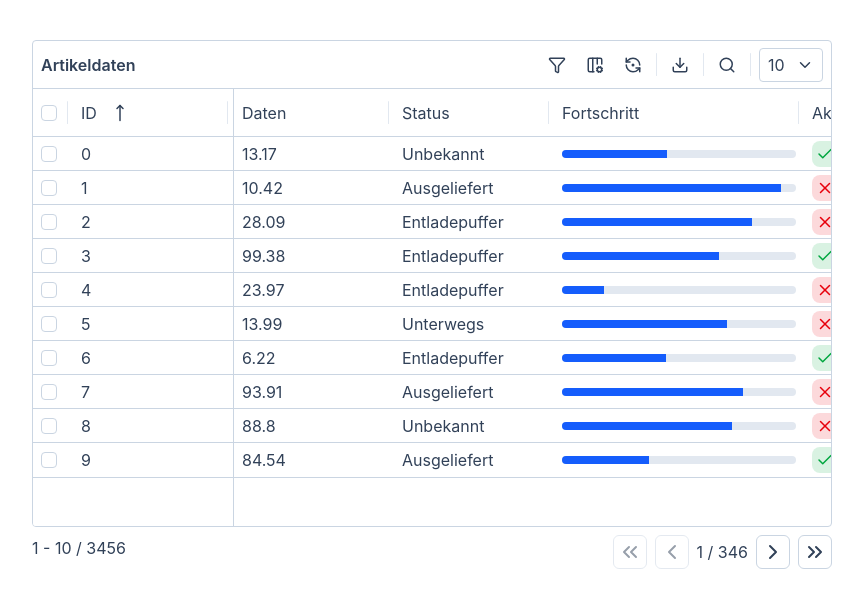
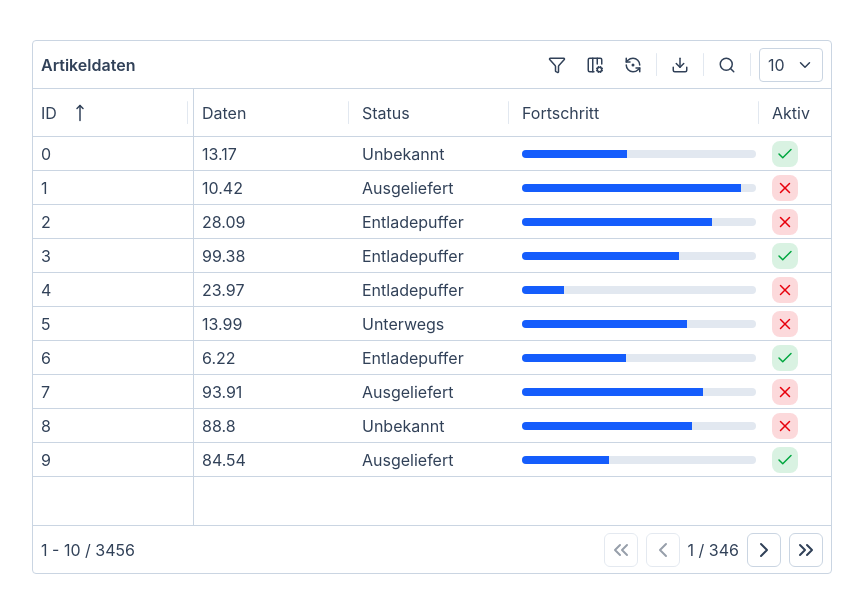
Before and after one commit to Prime0XX00/table, a React (Vite) app: page / in a window 1280 px wide. Shown: the top 612 px of the page, without its empty margins (8-871 px from the left). Built offline with nearby package versions, Linux system fonts and the light colour scheme.

Commit message:
column component, structure change

```diff
--- /dev/null
+++ b/src/table/Column.tsx
@@ -0,0 +1,69 @@
+import type {
+	CreateColumnUnion,
+	TableAction,
+	TableRow,
+	TableState,
+} from "../types";
+import Cell from "./Cell";
+import EmptyRow from "./EmptyRow";
+import Header from "./Header";
+
+interface ColumnProps<RowType> {
+	column: CreateColumnUnion<RowType>;
+	selectedRowIds: Set<number>;
+	paginatedRows: TableRow<RowType>[];
+	tableState: TableState<RowType>;
+	dispatch: (action: TableAction<RowType>) => void;
+}
+
+function Column<RowType>({ ...props }: ColumnProps<RowType>) {
+	return (
+		<div className="flex flex-col w-fit ">
+			{/* Header-Zelle */}
+			<div className="h-12 border-b border-slate-300">
+				<Header
+					tableState={props.tableState}
+					column={props.column}
+					dispatch={props.dispatch}
+				></Header>
+			</div>
+			{/* Body Zellen */}
+
+			{props.paginatedRows.map((row, rowIndex) => (
+				<div
+					className={`${props.selectedRowIds.has(row.__rowId) ? "bg-blue-50 hover:bg-blue-100" : "hover:bg-slate-100"} h-8.5 border-b border-slate-300 last:border-0 flex items-center`}
+				>
+					<Cell
+						key={`row-${rowIndex}-cell`}
+						column={props.column}
+						row={row}
+						tableState={props.tableState}
+					></Cell>
+				</div>
+			))}
+			{/*
+                Leere Zeilen, damit die Tabellenhöhe immer gleich bleibt.
+                Generiert diese, bis die Anzahl an Reihen pro Seite eingehalten wird.
+            */}
+			{props.paginatedRows.length < props.tableState.rowsPerPage &&
+				Array.from({
+					length:
+						props.tableState.rowsPerPage -
+						props.paginatedRows.length,
+				}).map((_, rowIndex) => (
+					<EmptyRow key={`row-empty-${rowIndex}`}></EmptyRow>
+				))}
+
+			<div
+				className="h-12 flex items-center justify-between px-2"
+				style={{
+					width:
+						props.tableState.columns.get(props.column.field)
+							?.width + "px",
+				}}
+			></div>
+		</div>
+	);
+}
+
+export default Column;
--- a/src/table/Pagination.tsx
+++ b/src/table/Pagination.tsx
@@ -15,7 +15,7 @@ interface PaginationProps<RowType> {
 
 function Pagination<RowType>({ ...props }: PaginationProps<RowType>) {
 	return (
-		<div className="flex gap-x-2 mt-2 items-center">
+		<div className="flex gap-x-2 items-center">
 			<Button
 				disabled={props.tableState.selectedPage <= 0}
 				onClick={() =>
--- a/src/table/Table.tsx
+++ b/src/table/Table.tsx
@@ -22,6 +22,7 @@ import EmptyRow from "./EmptyRow";
 import Cell from "./Cell";
 import Pagination from "./Pagination";
 import InfoBar from "./InfoBar";
+import Column from "./Column";
 
 interface TableProps<RowType extends Object> {
 	title: string;
@@ -818,138 +819,37 @@ function Table<RowType extends Object>({
 					Besteht aus Header, Körper und Footer.
 				*/}
 				<div className="relative max-w-full overflow-auto flex">
-					{/* Pinned */}
-					<div className="sticky left-0 top-0 h-full bg-white grid grid-cols-[1fr] divide-y divide-slate-300 z-1 border-r border-slate-300">
-						<div className="flex items-center h-12 w-fit">
-							{/*
-								Checkbox-Header
-								TODO: Muss noch automatisch generiert werden und Header Komponente nutze
-							*/}
-							<div className={`group flex h-full pl-2 w-10`}>
-								<div className="flex gap-x-2 h-full items-center w-full">
-									<Checkbox
-										checked={checked}
-										onChange={() => toggleAllRows()}
-									></Checkbox>
-								</div>
-
-								<HeaderResizer
-									isResizable={false}
-								></HeaderResizer>
-							</div>
-
-							{pinnedCols.map((column, headerIndex) => (
-								<Header
-									key={`header-pinned-${headerIndex}`}
+					{/* Gepinnte Spalten */}
+					<div className="sticky left-0 top-0 z-1 h-full bg-white border-r border-slate-300">
+						{pinnedCols.map((column, index) => (
+							<Column
+								key={`column-${index}`}
 								column={column}
+								selectedRowIds={selectedRowIds}
+								paginatedRows={paginatedRows}
 								tableState={state}
 								dispatch={dispatch}
-								></Header>
-							))}
-						</div>
-						<div>
-							{paginatedRows?.map((row, rowIndex) => (
-								<div
-									key={`row-pinned-${rowIndex}`}
-									className={`${selectedRowIds.has(row.__rowId) ? "bg-blue-50 hover:bg-blue-100" : "hover:bg-slate-100"} w-full h-8.5 border-b border-slate-300 last:border-0 flex items-center`}
-								>
-									{/*
-										Checkbox-Zelle
-										TODO: Muss noch automatisch generiert werden und Zellen Komponente nutzen
-									*/}
-									<div
-										key={`row-${rowIndex}-cell-select`}
-										className={`px-2 w-10`}
-									>
-										<Checkbox
-											checked={selectedRowIds.has(
-												row.__rowId,
-											)}
-											onChange={() => toggleRow(row)}
-										></Checkbox>
-									</div>
-									{/* Restliche Zellen */}
-									{pinnedCols.map((column, cellIndex) => (
-										<Cell
-											key={`row-${rowIndex}-cell-${cellIndex}`}
-											column={column}
-											row={row}
-											tableState={state}
-										></Cell>
-									))}
-								</div>
-							))}
-							{paginatedRows.length < state.rowsPerPage &&
-								Array.from({
-									length:
-										state.rowsPerPage -
-										paginatedRows.length,
-								}).map((_, rowIndex) => (
-									<EmptyRow
-										key={`row-empty-${rowIndex}`}
-									></EmptyRow>
-								))}
-						</div>
-						<div className="h-12 flex items-center justify-between px-2 min-w-fit w-full"></div>
-					</div>
-
-					<div className="grid grid-cols-[1fr] divide-y divide-slate-300 w-full">
-						{/* Header-Zeile mit Header pro Spalte */}
-						<div className="flex items-center h-12 min-w-fit w-full">
-							{/*
-								Restlichen Header, die nicht gepinnt sind
-							*/}
-							{visibleCols.map((column, headerIndex) => (
-								<Header
-									key={`header-${headerIndex}`}
-									tableState={state}
-									column={column}
-									dispatch={dispatch}
-								></Header>
+							></Column>
 						))}
 					</div>
 
-						{/* Body-Zeilen */}
-						<div className="min-w-fit w-full">
-							{paginatedRows?.map((row, rowIndex) => (
-								<div
-									key={`row-${rowIndex}`}
-									className={`${selectedRowIds.has(row.__rowId) ? "bg-blue-50 hover:bg-blue-100" : "hover:bg-slate-100"} w-full h-8.5 border-b border-slate-300 last:border-0 flex items-center`}
-								>
-									{/* Restliche Zellen */}
-									{visibleCols.map((column, cellIndex) => (
-										<Cell
-											key={`row-${rowIndex}-cell-${cellIndex}`}
+					{/* Normale Spalten */}
+					<div className="flex w-full">
+						{visibleCols.map((column, index) => (
+							<Column
+								key={`column-${index}`}
 								column={column}
-											row={row}
+								selectedRowIds={selectedRowIds}
+								paginatedRows={paginatedRows}
 								tableState={state}
-										></Cell>
+								dispatch={dispatch}
+							></Column>
 						))}
-								</div>
-							))}
-							{/*
-								Leere Zeilen, damit die Tabellenhöhe immer gleich bleibt.
-								Generiert diese, bis die Anzahl an Reihen pro Seite eingehalten wird.
-							*/}
-							{paginatedRows.length < state.rowsPerPage &&
-								Array.from({
-									length:
-										state.rowsPerPage -
-										paginatedRows.length,
-								}).map((_, rowIndex) => (
-									<EmptyRow
-										key={`row-empty-${rowIndex}`}
-									></EmptyRow>
-								))}
-						</div>
-						{/* Footer */}
-						<div className="h-12 flex items-center justify-between px-2 min-w-fit w-full"></div>
-					</div>
 					</div>
 				</div>
 
 				{/* Grid Footer */}
-			<div className="flex justify-between gap-x-5 items-center">
+				<div className="flex items-center justify-between gap-x5 h-12 min-w-fit w-full border-t border-slate-300 px-2">
 					<InfoBar
 						tableState={state}
 						filteredRows={filteredRows}
@@ -962,6 +862,7 @@ function Table<RowType extends Object>({
 					></Pagination>
 				</div>
 			</div>
+		</div>
 	);
 }
 
```
Lines whose indentation alone changed are shown as unchanged.
